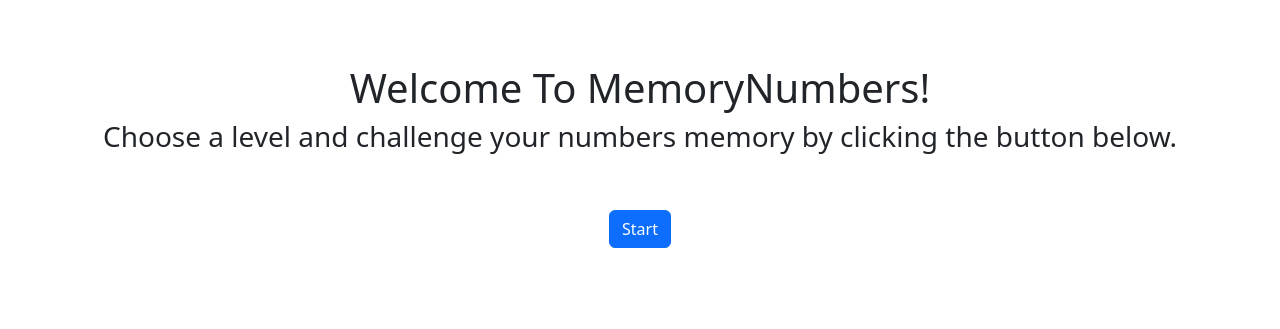
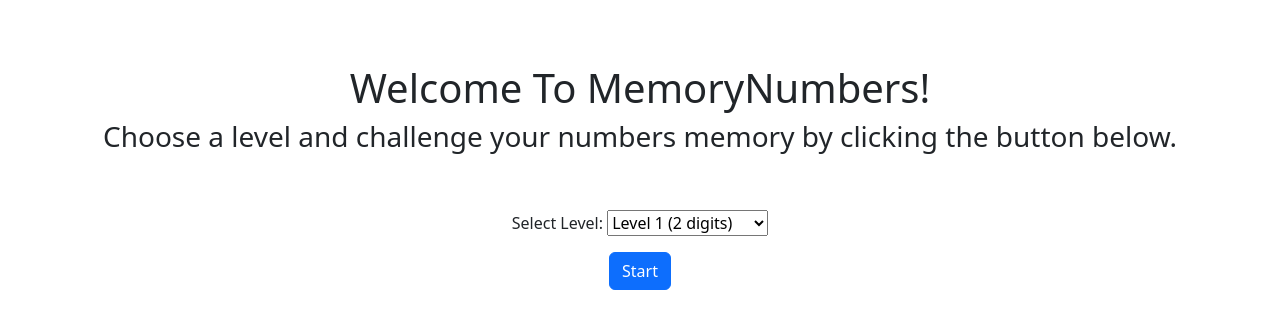
Before and after one commit to Djole33/django-numbers-memory-crud, a Django app: page / in a window 1280 px wide. Shown: the top 329 px of the page. Run offline with Django 5.2, Linux system fonts and the light colour scheme.

Commit message:
finished project(added levels and timer)

```diff
--- a/main/forms.py
+++ b/main/forms.py
@@ -1,5 +1,5 @@
 from django import forms
-from .models import Guess
+from .models import Guess, Level
 
 class NumberForm(forms.ModelForm):
     class Meta:
@@ -8,3 +8,7 @@ class NumberForm(forms.ModelForm):
         widgets = {
             'guess': forms.TextInput(attrs={'class': 'form-control'}),
         }
+
+class LevelForm(forms.Form):
+    LEVEL_CHOICES = [(i, f'Level {i} ({i*2} digits)') for i in range(1, 11)]
+    level = forms.ChoiceField(choices=LEVEL_CHOICES, label="Select Level")
--- a/main/models.py
+++ b/main/models.py
@@ -11,3 +11,9 @@ class Guess(models.Model):
 
     def get_absolute_url(self):
         return reverse('recall')
+
+class Level(models.Model):
+    level = models.IntegerField()
+
+    def __str__(self):
+        return str(self.level)
--- a/main/templates/index.html
+++ b/main/templates/index.html
@@ -14,8 +14,8 @@
         <form method="post">
             {% csrf_token %}
             {{ form.as_p }}
+            <a href="{% url 'numbers-list' %}"><button type="submit" class="btn btn-primary">Start</button></a>
         </form>
-        <a href="{% url 'numbers-list' %}"><button type="submit" class="btn btn-primary">Start</button></a>
     </div>
 </body>
 </html>
--- a/main/templates/recall.html
+++ b/main/templates/recall.html
@@ -11,7 +11,7 @@
     <div class="form-group container" style="text-align: center;">
         <form method="POST">
             {% csrf_token %}
-            <h1 style="font-weight: bold;margin-top: 5%;">Number of digits to guess: 2</h1>
+            <h1 style="font-weight: bold;margin-top: 5%;">Number of digits to guess: {{ nums_digits }}</h1>
             <br /><br />
             {% if not guesses %}
                 {{ form.as_p}}
--- a/main/views.py
+++ b/main/views.py
@@ -4,7 +4,7 @@ from django.http import HttpRequest, HttpResponse
 from random import shuffle
 import logging
 from random import randint
-from .forms import NumberForm
+from .forms import NumberForm, LevelForm
 
 logger = logging.getLogger(__name__)
 
@@ -15,29 +15,51 @@ def home(request):
         del request.session['number']
     if 'guesses' in request.session:
         del request.session['guesses']
-    return render(request, 'index.html')
+    form = LevelForm()
+    if request.method == "POST":
+        form = LevelForm(request.POST)
+        if form.is_valid():
+            level = int(form.cleaned_data['level'])
+            request.session['level'] = level
+            return redirect('/numbers-list')
+
+    return render(request, 'index.html', {'form': form})
+
+from random import randint
+from django.http import HttpRequest, HttpResponse
+from django.shortcuts import render
 
 def generate_number_with_digits(num_digits: int) -> int:
     if num_digits == 1:
         return randint(1, 9)
     else:
-        return randint(10**(num_digits - 1), 10**num_digits - 1)
+        return randint(10000000000000000000, 99999999999999999999)
 
 def numbers_view(request: HttpRequest) -> HttpResponse:
     # Check if 'number' is already in the session
     if 'number' not in request.session:
-        # Generate a random number with a random number of digits (from 1 to 30)
-        num_digits = randint(1, 30)
+        # Generate a random number with a random number of digits (from 2 to 20)
+        num_digits = randint(2, 20)
         number = generate_number_with_digits(num_digits)
 
         # Store the generated number in the session
         request.session['number'] = number
 
+    # Get the selected level from the session
+    level = request.session.get('level', 1)
+    nums_digits = level * 2
+
     # Retrieve the number from the session
     number = request.session['number']
 
+    # Convert the number to a string to limit the number of digits
+    number_str = str(number)[:nums_digits]
+
+    # Convert back to an integer
+    number_limited = int(number_str) if number_str else 0
+
     # Render the 'numbers-list.html' template with the 'number' context
-    return render(request, 'numbers-list.html', {"number": number})
+    return render(request, 'numbers-list.html', {"number": number_limited, "level": level})
 
 def guess_view(request: HttpRequest) -> HttpResponse:
     # Use session to store guesses across requests
@@ -55,10 +77,14 @@ def guess_view(request: HttpRequest) -> HttpResponse:
     else:
         form = NumberForm()
 
+    # Get the selected level from the session
+    level = request.session.get('level', 1)
+    nums_digits = level * 2
+
     # Retrieve guesses from session
     guesses = request.session['guesses']
 
-    return render(request, 'recall.html', {'form': form, 'guesses': guesses})
+    return render(request, 'recall.html', {'form': form, 'guesses': guesses, 'nums_digits': nums_digits})
 
 def delete_guess(request: HttpRequest) -> HttpResponse:
     # Check if guesses exist in session
@@ -72,6 +98,17 @@ def delete_guess(request: HttpRequest) -> HttpResponse:
 def results(request: HttpRequest) -> HttpResponse:
     # Retrieve the number from the session
     number = request.session['number']
+
+    # Get the selected level from the session
+    level = request.session.get('level', 1)
+    nums_digits = level * 2
+
+    # Convert the number to a string to limit the number of digits
+    number_str = str(number)[:nums_digits]
+
+    # Convert back to an integer
+    number_limited = int(number_str) if number_str else 0
+
     # Check if guesses exist in session
     guesses = request.session.get('guesses', {})
-    return render(request, 'results.html', {'guesses': guesses, 'number': number})
+    return render(request, 'results.html', {'guesses': guesses, 'number': number_limited})
```
Also changed, not shown: main/templates/numbers-list.html (+35 -3 lines), db.sqlite3, main/migrations/0002_level.py (added).
